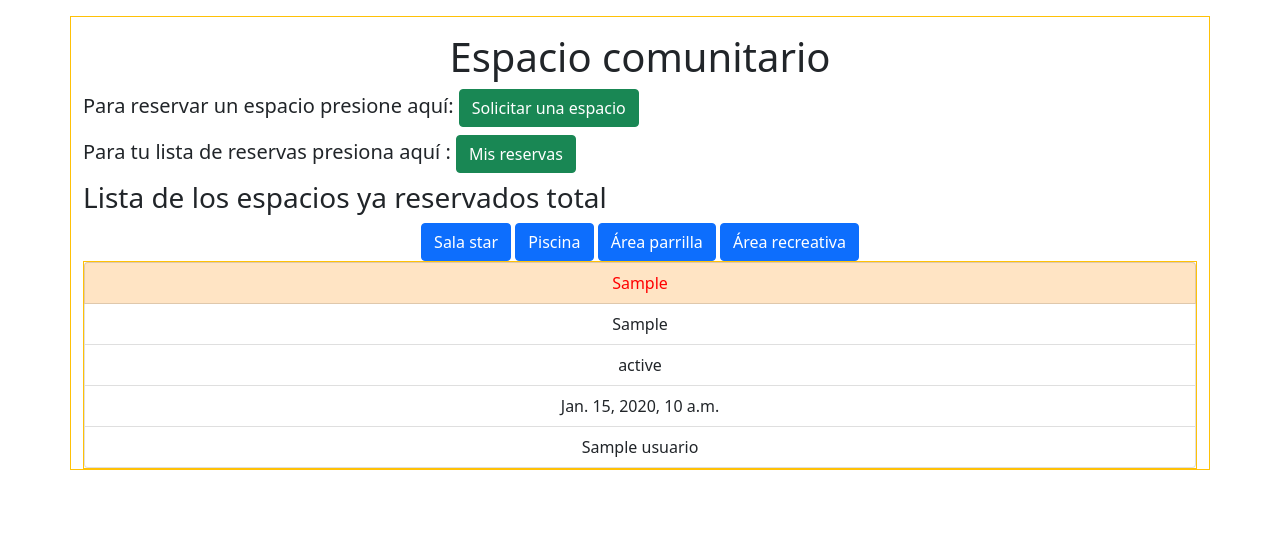
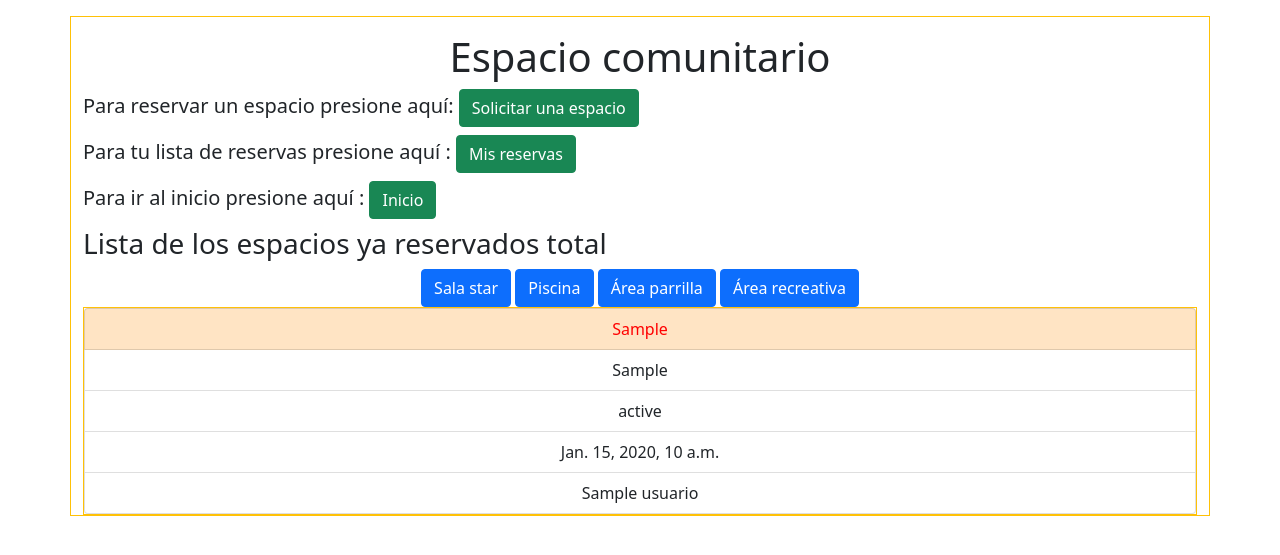
Before and after one commit to jaimenestares1012/Calidad, a Django app: template templates/actividades/lista_actividades.html in a window 1280 px wide. Shown: the top 555 px of the page. Run offline with Django 3.2, Linux system fonts and the light colour scheme; the template is opened without the code that fills it: most values are stand-ins (such as "Sample title", 1, 10 or a date in 2020).

Commit message:
correcion de incidencias

```diff
--- a/templates/actividades/lista_actividades.html
+++ b/templates/actividades/lista_actividades.html
@@ -17,8 +17,11 @@
             <h5 class="mt-1" style="text-align: left;">Para reservar un espacio presione aquí:
                 <a href="/actividades/crear-actividades/" class="btn btn-success">Solicitar una espacio</a>
             </h5>
-            <h5 class="mt-1" style="text-align: left;">Para tu lista de reservas presiona aquí   :
+            <h5 class="mt-1" style="text-align: left;">Para tu lista de reservas presione aquí   :
                 <a href="/actividades/mis-actividades/Sala star" class="btn btn-success">Mis reservas</a>
+            </h5>
+            <h5 class="mt-1" style="text-align: left;">Para ir al inicio presione aquí :
+                <a href="/" class="btn btn-success">Inicio</a>
             </h5>
             <div>
                 <h3>Lista de los espacios ya reservados total</h3>
```
Also changed, not shown: applications/visita/views.py (line endings or trailing spaces).
